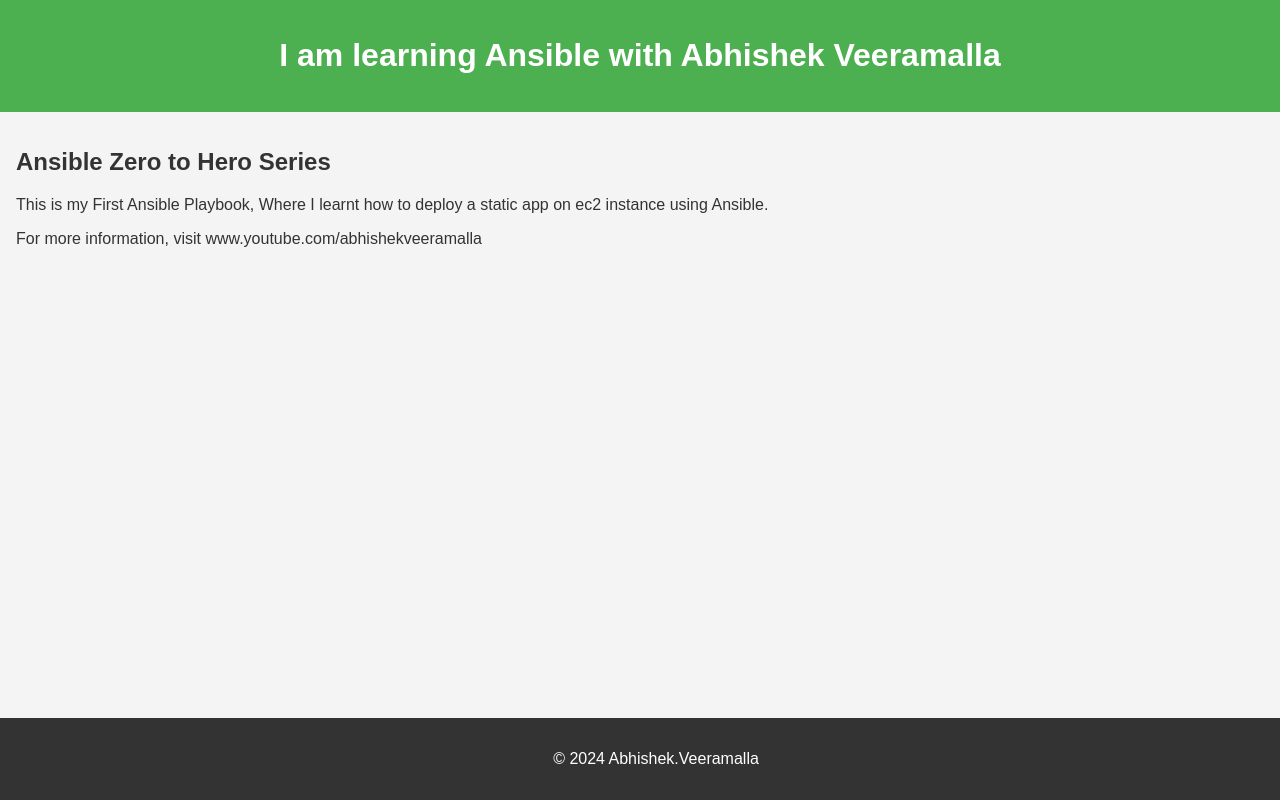
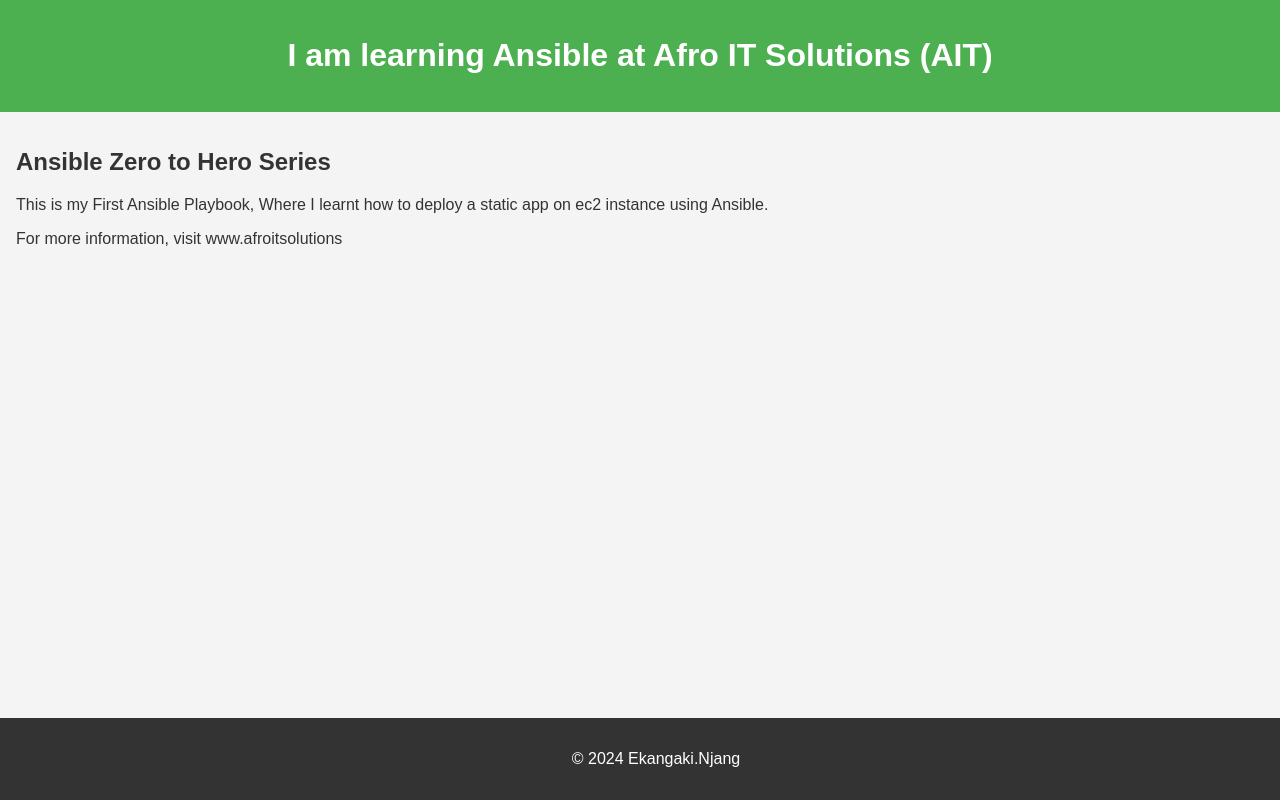
Before and after one commit to Ekangaki/Ansible-zero-to-hero, a plain HTML site: page Day-03/03-first-playbook/index.html in a window 1280 px wide. Drawn offline with Linux system fonts and the light colour scheme.

Commit message:
Update index.html

```diff
--- a/Day-03/03-first-playbook/index.html
+++ b/Day-03/03-first-playbook/index.html
@@ -3,7 +3,7 @@
 <head>
     <meta charset="UTF-8">
     <meta name="viewport" content="width=device-width, initial-scale=1.0">
-    <title>Sample Index Page</title>
+    <title>Afro IT Solutions Sample Index Page</title>
     <style>
         body {
             font-family: Arial, sans-serif;
@@ -34,15 +34,15 @@
 </head>
 <body>
     <header>
-        <h1>I am learning Ansible with Abhishek Veeramalla</h1>
+        <h1>I am learning Ansible at Afro IT Solutions (AIT)</h1>
     </header>
     <main>
         <h2>Ansible Zero to Hero Series</h2>
         <p> This is my First Ansible Playbook, Where I learnt how to deploy a static app on ec2 instance using Ansible. </p>
-        <p>For more information, visit www.youtube.com/abhishekveeramalla</p>
+        <p>For more information, visit www.afroitsolutions</p>
     </main>
     <footer>
-        <p>&copy; 2024 Abhishek.Veeramalla</p>
+        <p>&copy; 2024 Ekangaki.Njang</p>
     </footer>
 </body>
 </html>
```
